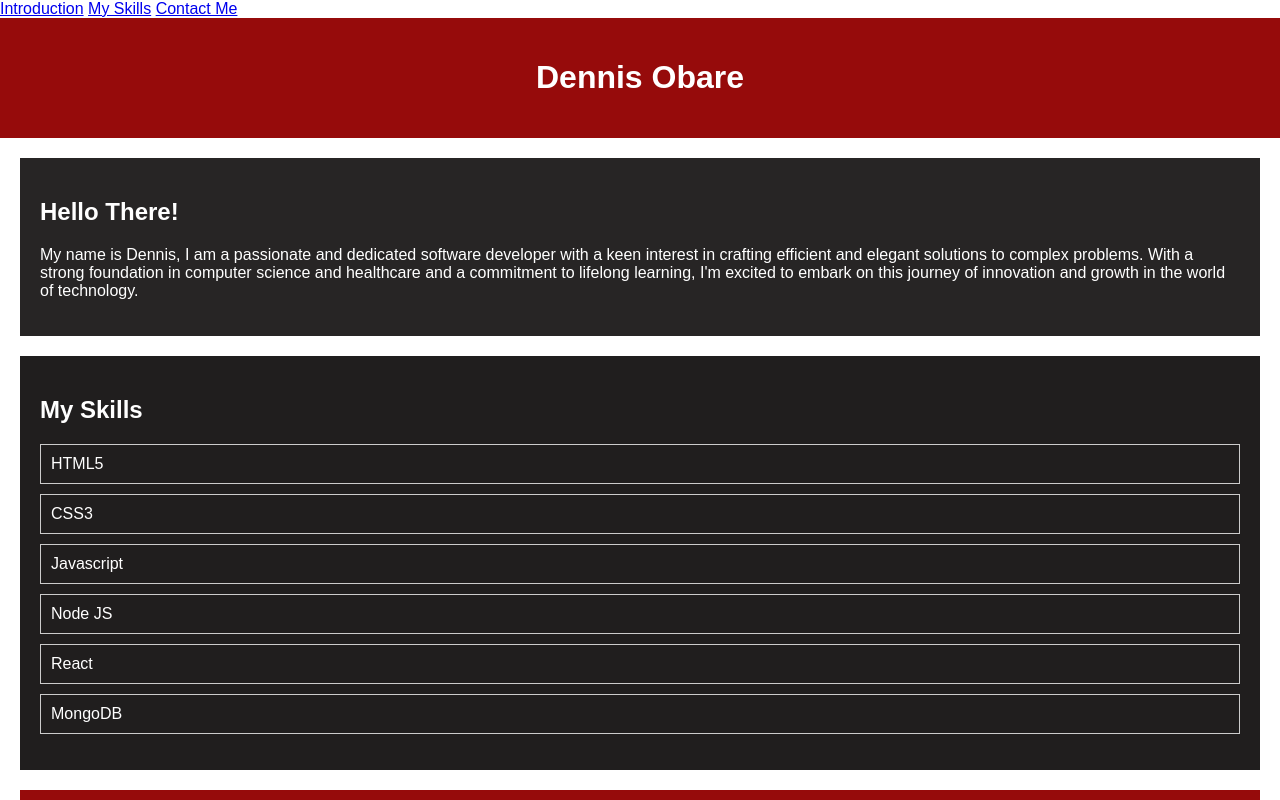
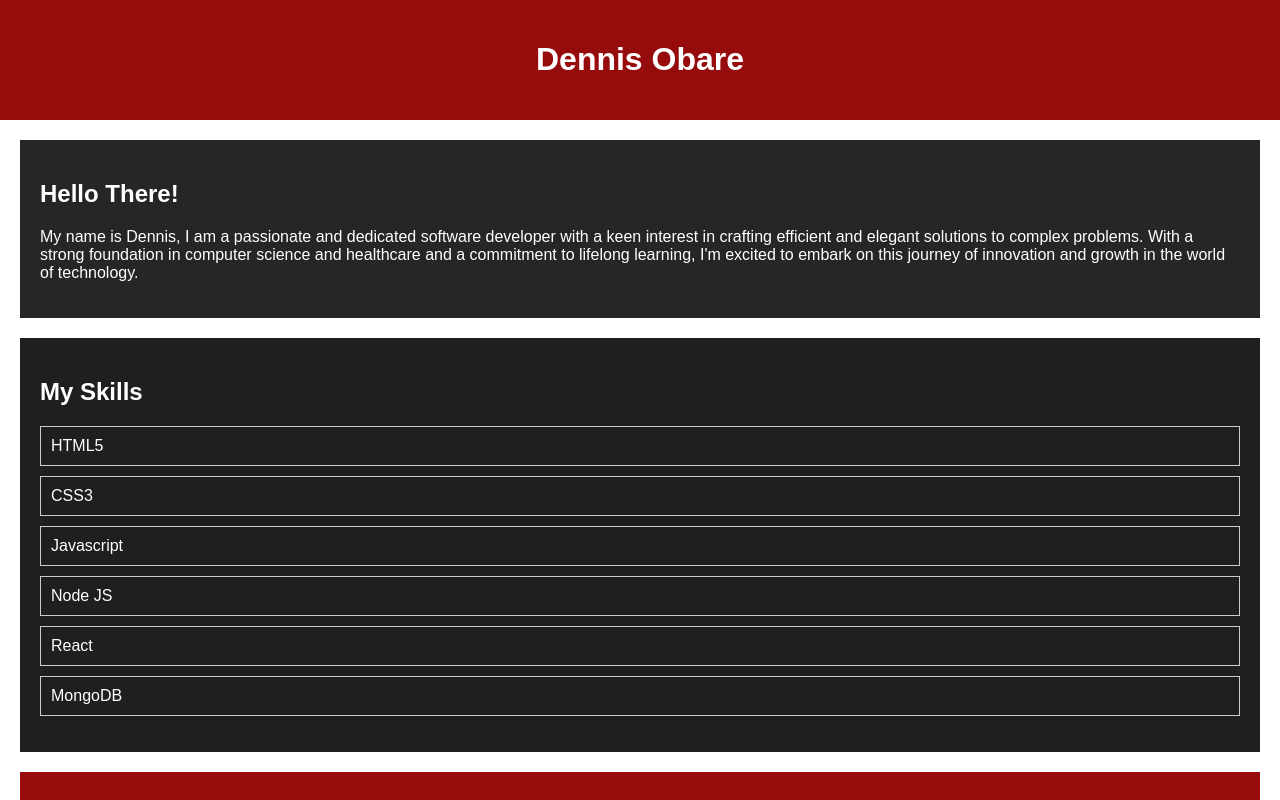
Before and after one commit to dennisobare/Web-Development, a plain HTML site: page CSS-styling.html in a window 1280 px wide. Shown: the top 800 px of the page. Drawn offline with Linux system fonts and the light colour scheme.

Commit message:
PLP week 4 assignment- CSS styling

```diff
--- a/CSS-styling.html
+++ b/CSS-styling.html
@@ -61,11 +61,6 @@
     </style>
   </head>
   <body>
-    <nav>
-      <a href="#intro">Introduction</a>
-      <a href="#skills">My Skills</a>
-      <a href="contact">Contact Me</a>
-    </nav>
     <header>
         <h1>Dennis Obare</h1>
     </header>
```
